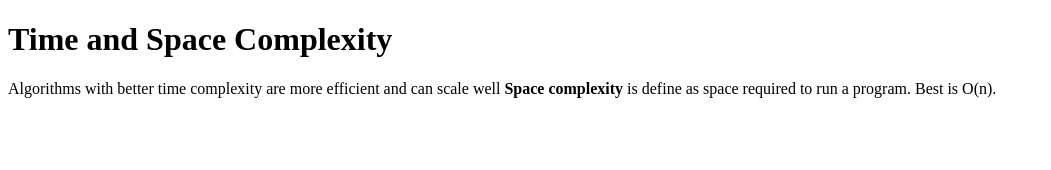
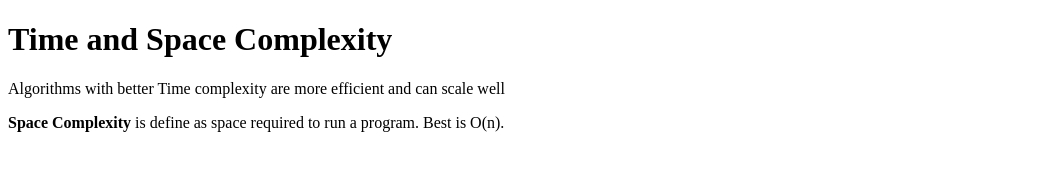
Before and after one commit to acciojob/time-and-space-complexity-kartikgupta1920, a website: page main.html in a window 1280 px wide. Shown: the whole page, without its empty margins (0-1051 px from the left). Drawn offline with Linux system fonts and the light colour scheme.

Commit message:
created a submission

```diff
--- a/main.html
+++ b/main.html
@@ -9,8 +9,8 @@
 <body>
 	<!-- the entire body must be written by student -->
 	<h1>Time and Space Complexity</h1>
-	<p>Algorithms with better time complexity are more efficient and can scale well
-	<b>Space complexity</b> is define as space required to run a program. Best is O(n).</p>
+	<p>Algorithms with better Time complexity are more efficient and can scale well</p>
+	<p><b>Space Complexity</b> is define as space required to run a program. Best is O(n).</p>
     <script type="text/javascript" src="./script.js">
 </script>
 
```
